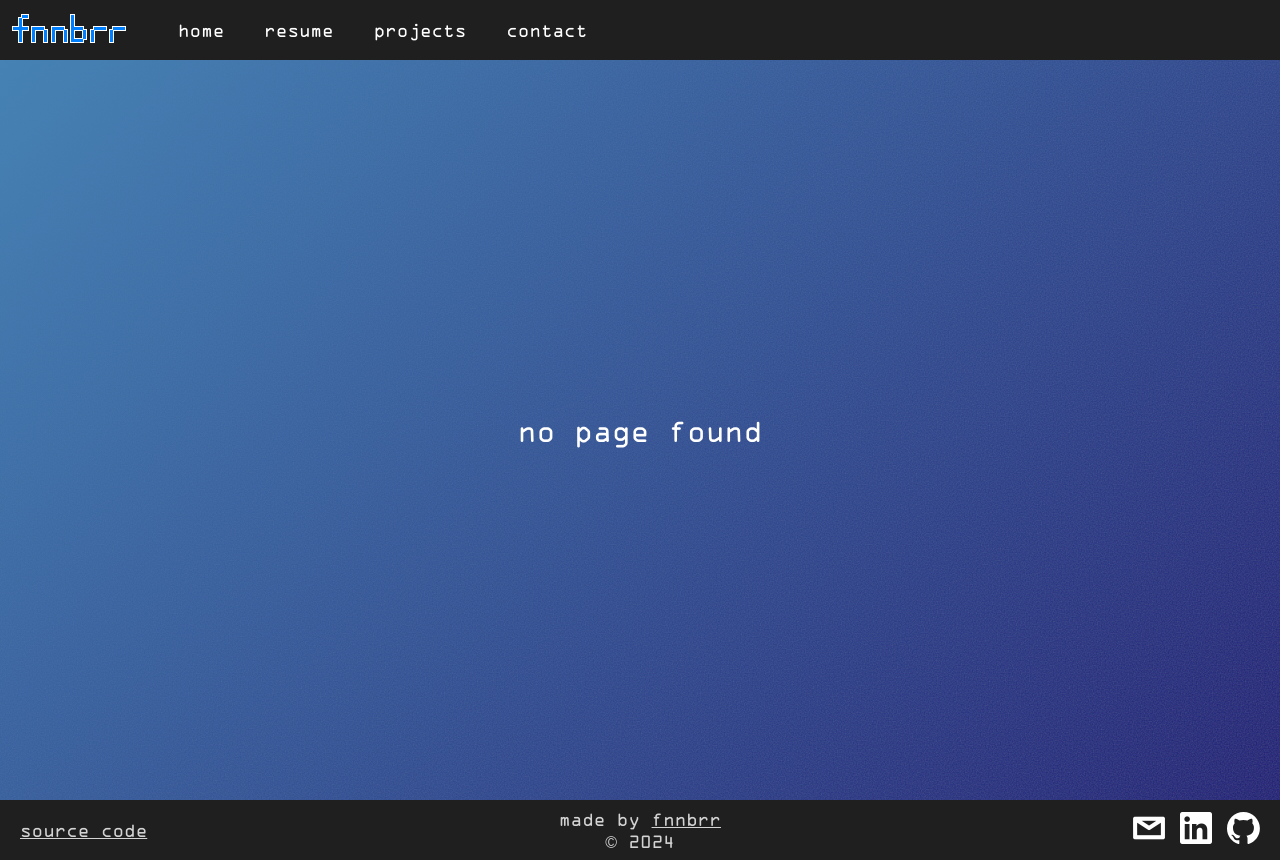
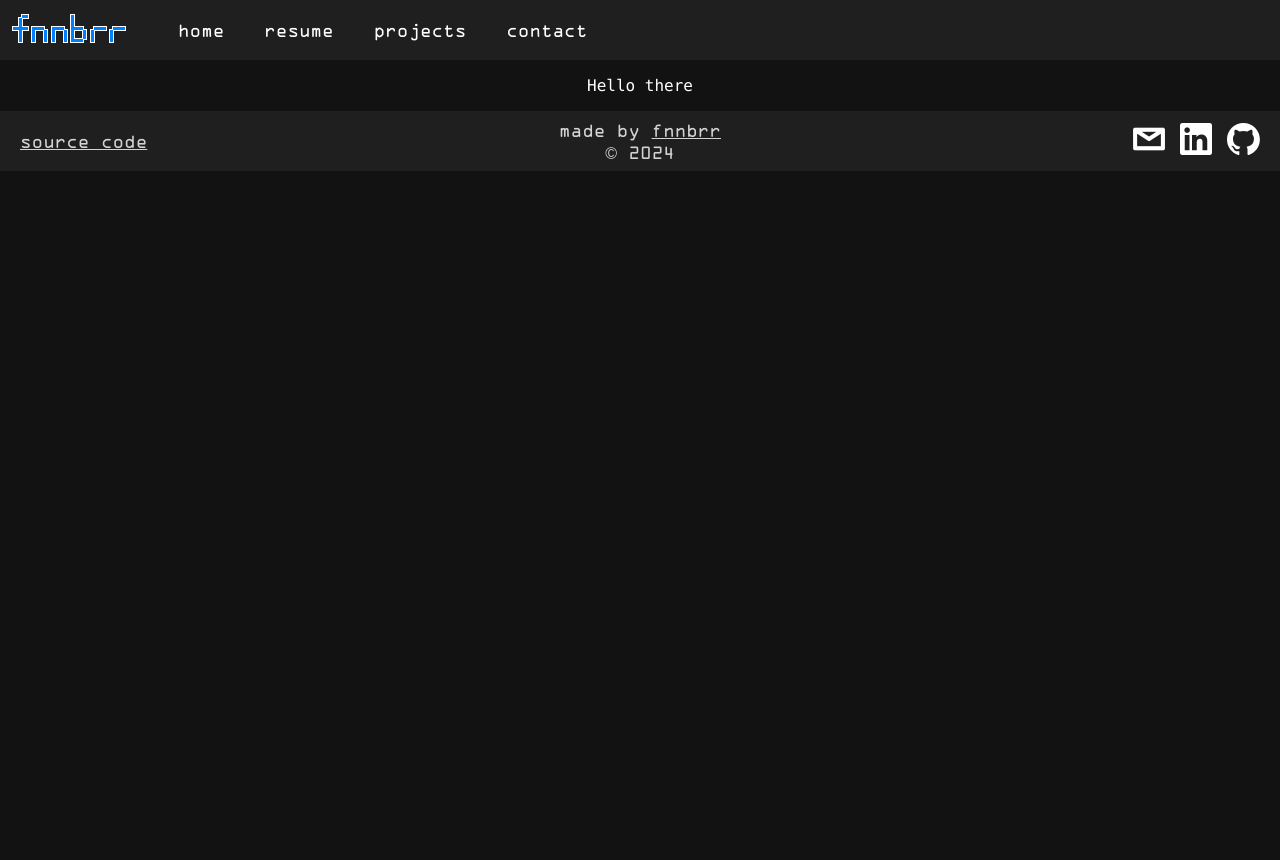
Before and after one commit to fnnbrr/personal-site, a React (Create React App) app: page /blog/blog1 in a window 1280 px wide. After the commit the page ends 800 px from the top, so only its background shows below. Built offline with nearby package versions, Linux system fonts and the light colour scheme.

Commit message:
Added placeholder page for a first blog post

```diff
--- a/src/App.tsx
+++ b/src/App.tsx
@@ -12,6 +12,7 @@ import Resume from "./routes/Resume";
 import Automagical from "./routes/Automagical";
 import ScooberSplat from "./routes/ScooberSplat";
 import Contact from "./routes/Contact";
+import Blog1 from "./routes/Blog1";
 
 export default function App() {
     return (
@@ -25,6 +26,10 @@ export default function App() {
                       <Route path="automagical" element={<Automagical />}/>
                       <Route path="scoober-splat" element={<ScooberSplat />}/>
                   </Route>
+                  <Route path="blog" element={null}>
+                      <Route index element={<MissingPage />}/>
+                      <Route path="blog1" element={<Blog1 />}/>
+                  </Route>
                   <Route path="contact" element={<Contact />}/>
                   <Route path="*" element={<MissingPage />}/>
               </Route>
--- /dev/null
+++ b/src/routes/Blog1.tsx
@@ -0,0 +1,10 @@
+import React from "react";
+import './Blogs.css'
+
+export default function Blog1() {
+    return (
+        <div className={"blog-body"}>
+            <p>Hello there</p>
+        </div>
+    );
+}
--- /dev/null
+++ b/src/routes/Blogs.css
@@ -0,0 +1,3 @@
+.blog-body p {
+    font-family: "Lucida Console", Monaco, monospace;
+}
```
